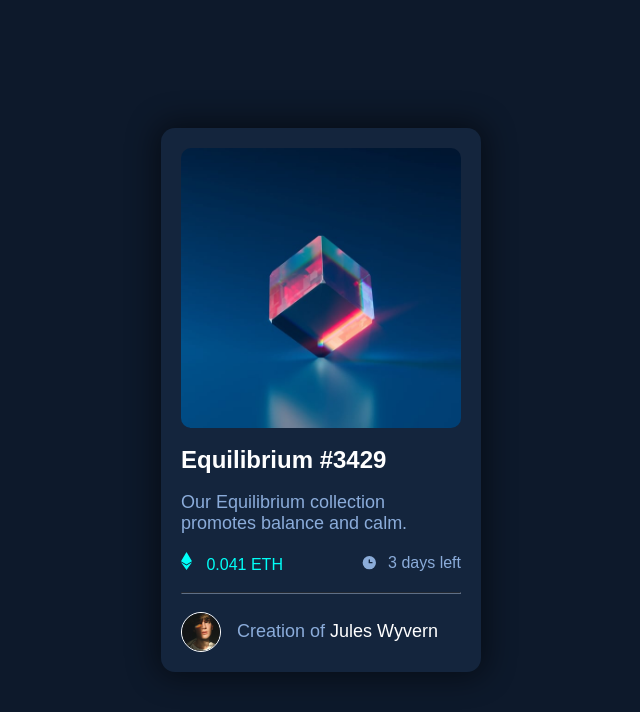
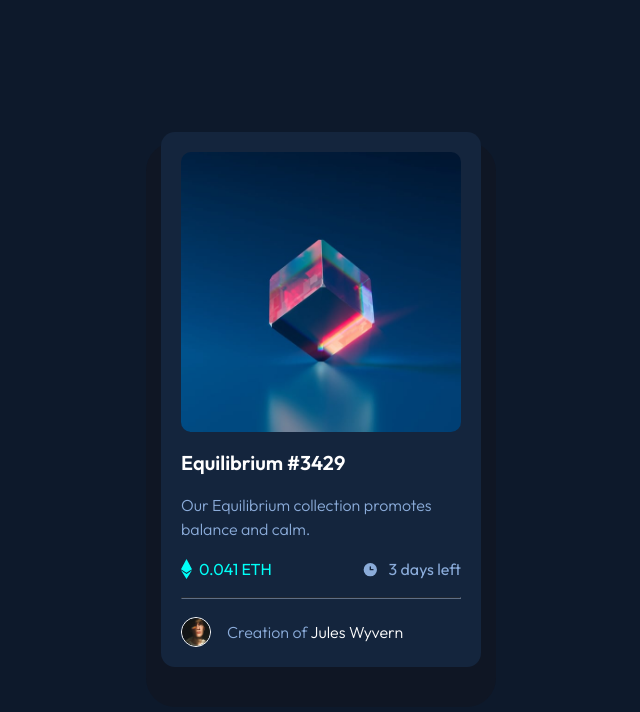
Before and after one commit to Mercuryall/nft-preview-card-component-main, a plain HTML site: page index.html in a window 1280 px wide. Shown: the whole page, without its empty margins (319-959 px from the left). Drawn offline with Linux system fonts and the light colour scheme.

Commit message:
changed index and style

```diff
--- a/index.html
+++ b/index.html
@@ -9,6 +9,12 @@
       type="image/png"
       sizes="32x32"
       href="./images/favicon-32x32.png"
+    />
+    <link rel="preconnect" href="https://fonts.googleapis.com" />
+    <link rel="preconnect" href="https://fonts.gstatic.com" crossorigin />
+    <link
+      href="https://fonts.googleapis.com/css2?family=Outfit:wght@300;400;600&display=swap"
+      rel="stylesheet"
     />
     <title>Frontend Mentor | NFT preview card component</title>
     <link rel="stylesheet" href="style.css" />
--- a/style.css
+++ b/style.css
@@ -22,7 +22,7 @@ body {
   background-color: hsl(216, 50%, 16%);
   border-radius: 14px;
   padding: 20px;
-  box-shadow: 0px 0px 30px 5px rgba(0, 0, 0, 0.493);
+  box-shadow: 0 25px 0 15px hsl(220, 41%, 10%);
 }
 
 img {
@@ -32,7 +32,7 @@ img {
 
 h1 {
   color: white;
-  font-size: 24px;
+  font-size: 20px;
 }
 
 h1:hover {
@@ -41,8 +41,13 @@ h1:hover {
 }
 
 p {
-  font-size: 18px;
+  font-size: 16px;
+  line-height: 1.5;
   font-weight: 300;
+}
+
+.etherium {
+  display: flex;
 }
 
 .etherium span {
@@ -61,8 +66,8 @@ p {
 }
 
 .author-img {
-  width: 40px;
-  height: 40px;
+  width: 30px;
+  height: 30px;
   border: 1px solid white;
   border-radius: 50%;
 }
@@ -86,7 +91,8 @@ hr {
 }
 
 .eth-num {
-  margin-left: 10px;
+  margin-left: 7px;
+  font-weight: 400;
 }
 
 .clock {
```
